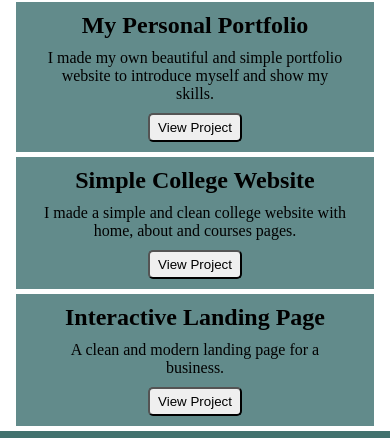
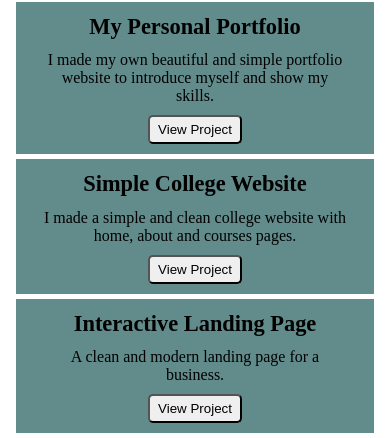
Before and after one commit to rukhsar-anwar-designs/my-portfolio, a plain HTML site: page index.html in a window 390 px wide. Shown: the part 627-1065 px from the top of the page. Drawn offline with Linux system fonts and the light colour scheme.

Commit message:
Update style.css

```diff
--- a/style.css
+++ b/style.css
@@ -295,6 +295,21 @@ color:black;
     height: auto;
     padding: 10px;
   }
+  .project_1 h2 {
+  font-size: 1.4rem;
+  line-height: 1.3;
+  padding: 0px 10px;
+}
+  .project_2 h2 {
+  font-size: 1.4rem;
+  line-height: 1.3;
+  padding: 0px 10px;
+}
+ .project_3 h2 {
+  font-size: 1.4rem;
+  line-height: 1.3;
+  padding: 0px 10px;
+}
 }
   .project h2{
     font-size:30px;
```
